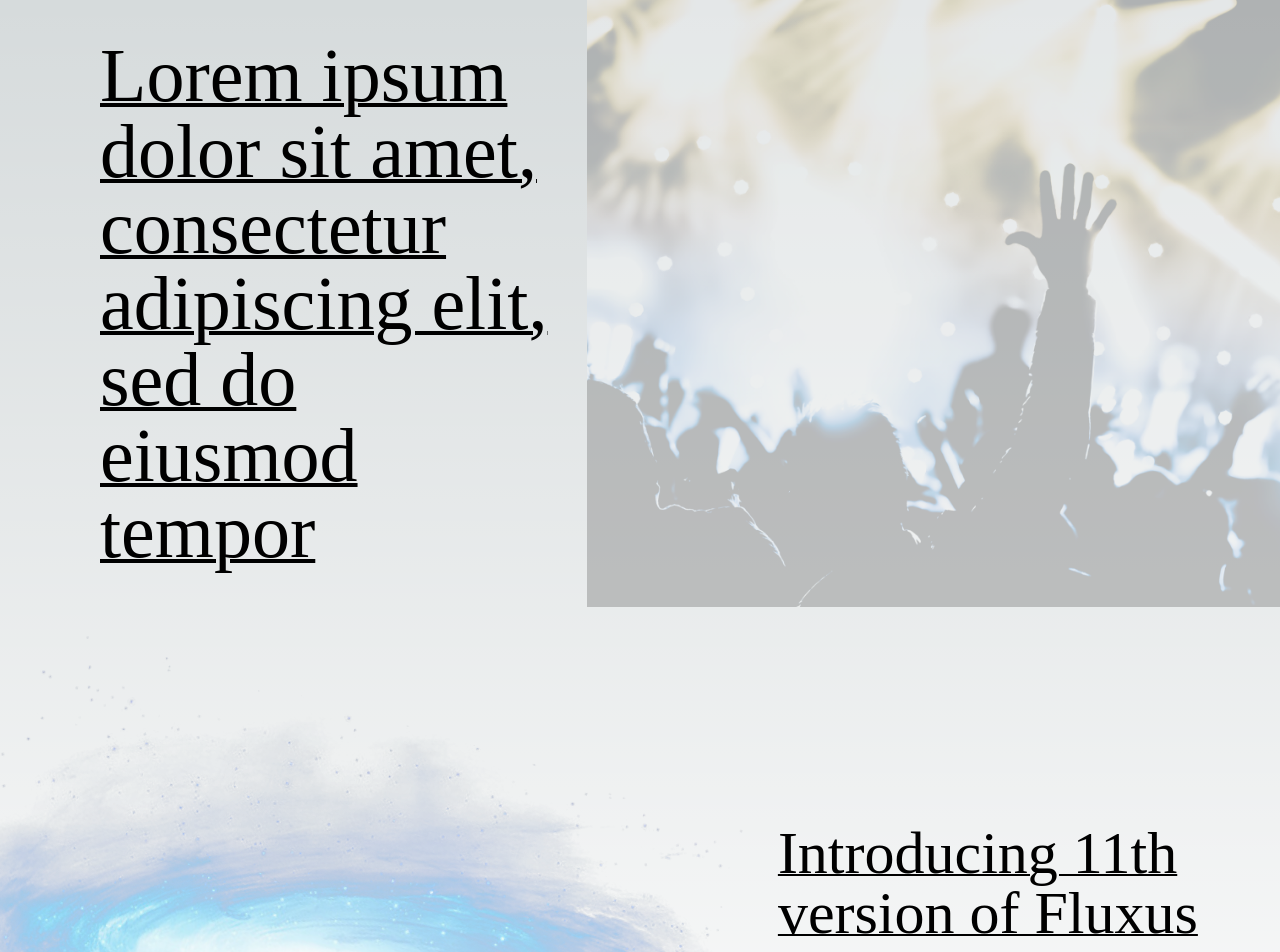
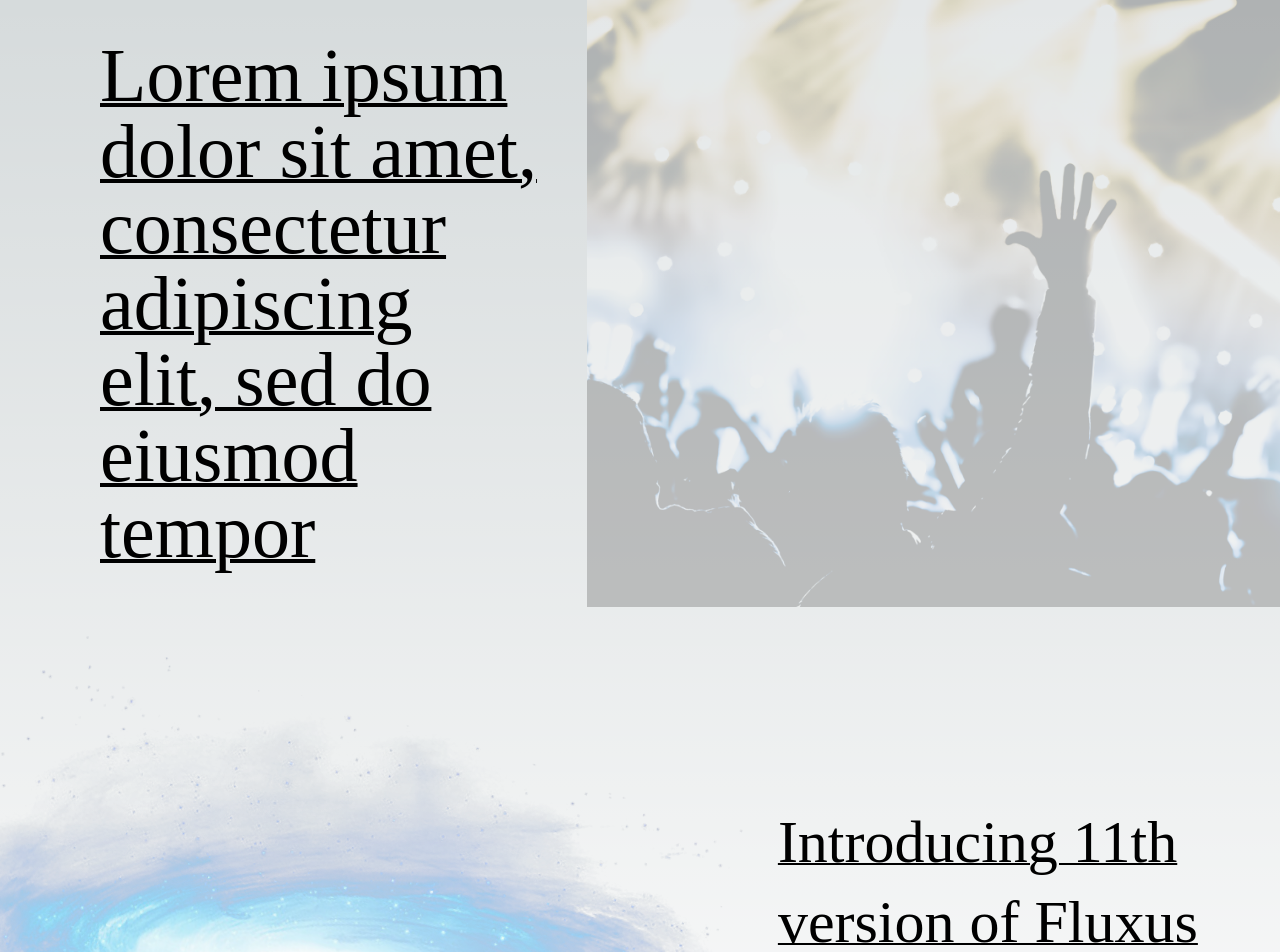
Before and after one commit to fluxus-iiti/fluxus-2024, a Next.js app: page / in a window 1280 px wide. Shown: the top 952 px of the page. Built offline with nearby package versions, Linux system fonts and the light colour scheme.

Commit message:
css fixez

```diff
--- a/src/components/main/About/TextSection.jsx
+++ b/src/components/main/About/TextSection.jsx
@@ -3,7 +3,7 @@ import React from 'react'
 
 const TextSection = () => {
   return (
-    <div className='basis-1/2 lg:basis-2/5 font-mate text-6xl md:text-7xl lg:text-[76px] underline decoration-4 leading-10 flex h-fit'>
+    <div className='basis-1/2 lg:basis-2/5 font-mate text-6xl md:text-7xl lg:text-[76px] underline decoration-4 leading-10 flex h-fit md:pr-10 my-16 md:my-0'>
       Lorem ipsum dolor sit amet, consectetur adipiscing elit, sed do eiusmod tempor
     </div>
   )
--- a/src/components/main/IntroSection/IntroText.jsx
+++ b/src/components/main/IntroSection/IntroText.jsx
@@ -4,7 +4,7 @@ import React from 'react'
 const IntroText = () => {
   return (
     <div className='flex flex-col basis-1/2 lg:basis-2/5 gap-y-4 pr-4'>
-      <span className='font-mate text-7xl underline decoration-2 lg:text-8xl leading-[80px]'>Introducing 11th version of Fluxus</span>
+      <span className='font-mate text-7xl underline decoration-2 lg:text-8xl lg:leading-[80px]'>Introducing 11th version of Fluxus</span>
       <span className='font-metrophobic text-3xl lg:text-4xl leading-10'>Nemo enim ipsam voluptatem quia voluptas sit aspernatur aut odit aut fugit, sed quia consequuntur maNemo enim ipsam voluptatem quia voluptas sit aspernatur aut odit aut fugit, sed quia consequuntur ma</span>
     </div>
   )
```
